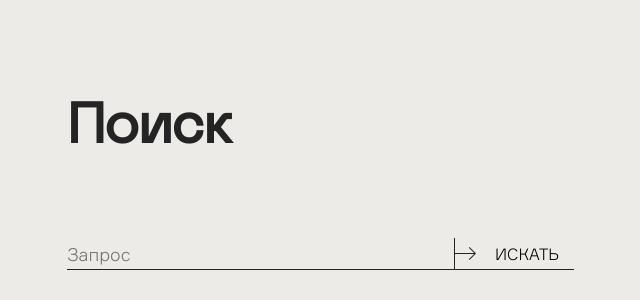
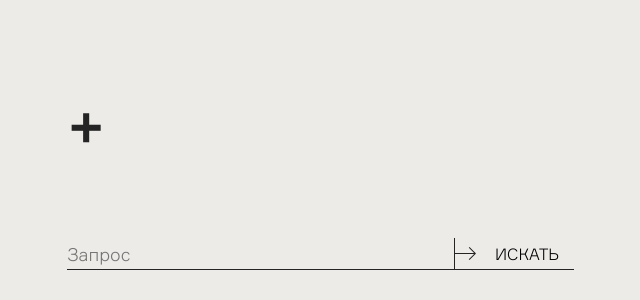
Before and after one commit to EvgenII2/lubimovka-test, a React (Create React App) app: page / in a window 1280 px wide. Shown: the part 88-388 px from the top of the page, without its empty margins (51-691 px from the left). Built offline with nearby package versions, Linux system fonts and the light colour scheme.

Commit message:
feat: added form 1

```diff
--- a/src/components/SearchForm/SearchForm.jsx
+++ b/src/components/SearchForm/SearchForm.jsx
@@ -14,27 +14,27 @@ function SearchForm(props) {
 
     const ref = React.useRef("");
 
-    const setState = () => {
-        setRequery(ref.current.value);
-        const tmpPlays = (arr) => {
+    React.useEffect(() => {
+        const tmpPlays = search.getSearchResult((arr) => {
             return arr.filter(item =>
                 item.title.toLowerCase().includes(requery.toLowerCase()))
-        };
-        setPlayList(search.getSearchResult(tmpPlays));
-        const tmpAuthors = (arr) => {
+        });
+        setPlayList(tmpPlays);
+        const tmpAuthors = search.getSearchResult((arr) => {
             return arr.filter(item =>
                 item.author_lastName.toLowerCase().includes(requery.toLowerCase()))
-        };
-        setAuthorList(search.getSearchResult(tmpAuthors));
+        });
+        console.log(tmpAuthors)
+        console.log(tmpPlays)
+        setAuthorList(tmpAuthors)
 
-        if (playList.length > 0) setFormTitle(`${requery} +`);
+        if (tmpAuthors.length > 0) setFormTitle(`${requery} +`);
         else setFormTitle(`${requery} -`);
-    }
+    }, [requery])
 
     function handleSubmit(event) {
         event.preventDefault();
-        setState();
-
+        setRequery(requery);
     }
 
     return (
```
